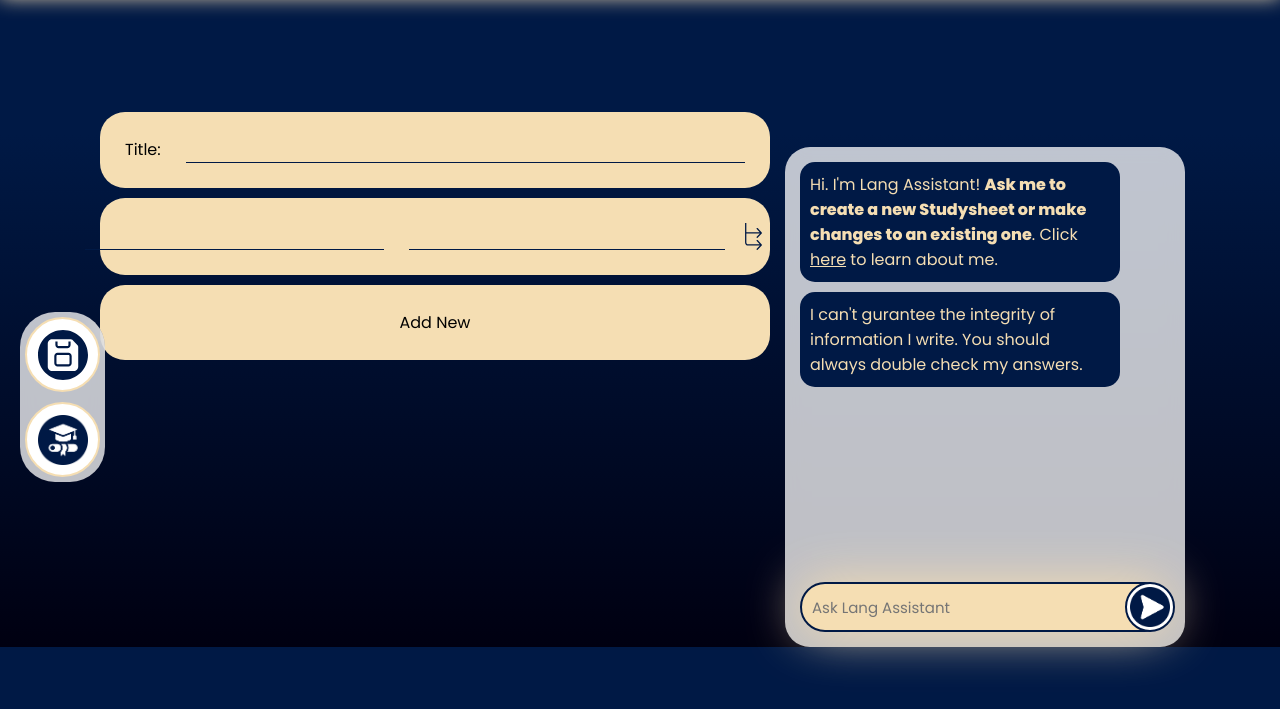
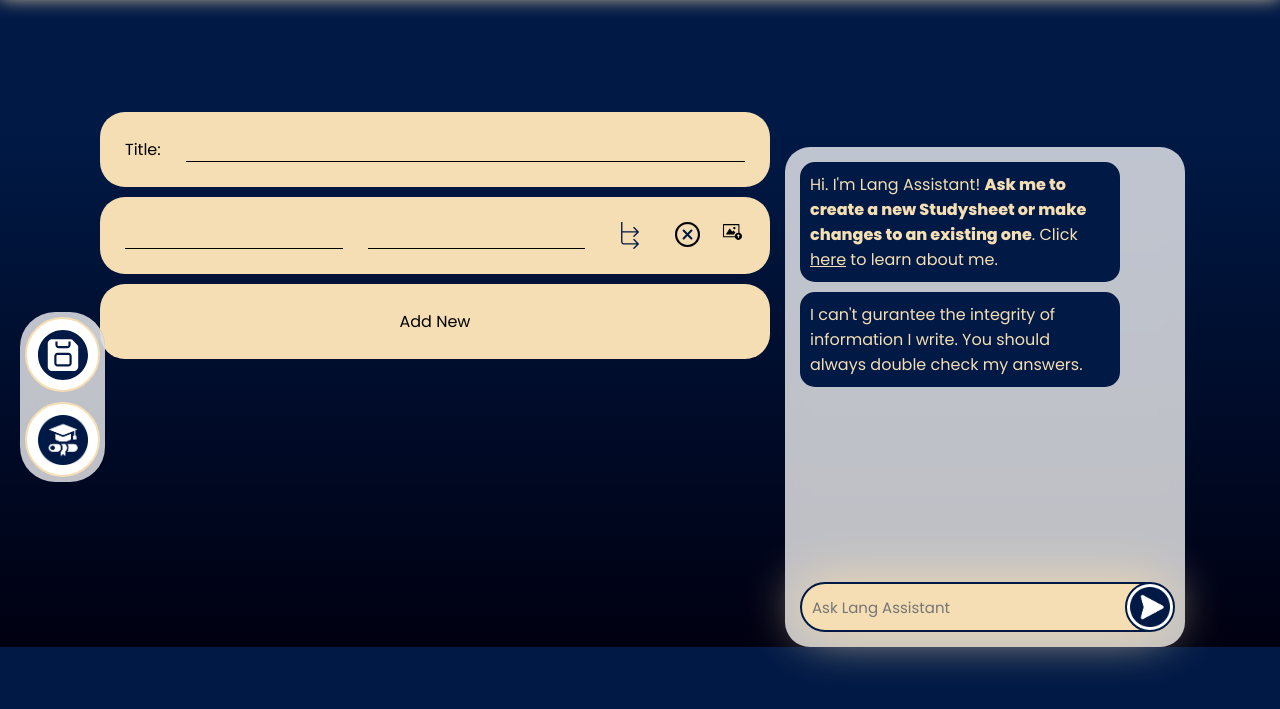
Before and after one commit to LYE-Software/Lang, a plain HTML site: page creator.html in a window 1280 px wide. Both pictures are taken after a click on the element "Add New". Shown: the part 153-862 px from the top of the page. Drawn offline with Linux system fonts and the light colour scheme.

Commit message:
Update creator.html

```diff
--- a/creator.html
+++ b/creator.html
@@ -234,28 +234,28 @@
             transform: scaleX(1.02)
         }
 
-        .termDefContainer > input {}
+        input{ min-width:0;}
 
         .term {
-            width: 100px;
+            flex: 1;
 
-            all: unset;
+            font-size: 15px;
 
-            flex: 1;
-            border-bottom: var(--primary-dark) 1px solid !important;
+            border-style: none;
+            border-bottom: 1px black solid;
+            background-color: transparent;
+
             margin-right: 25px;
-
-            width: auto;
-
         }
 
         .definition {
-            all: unset;
+            flex: 1;
 
-            flex: 1;
-            border-bottom: var(--primary-dark) 1px solid !important;
+            font-size: 15px;
 
-            width: auto;
+            border-style: none;
+            border-bottom: 1px black solid;
+            background-color: transparent;
         }
 
         .arrowAlt{
```
